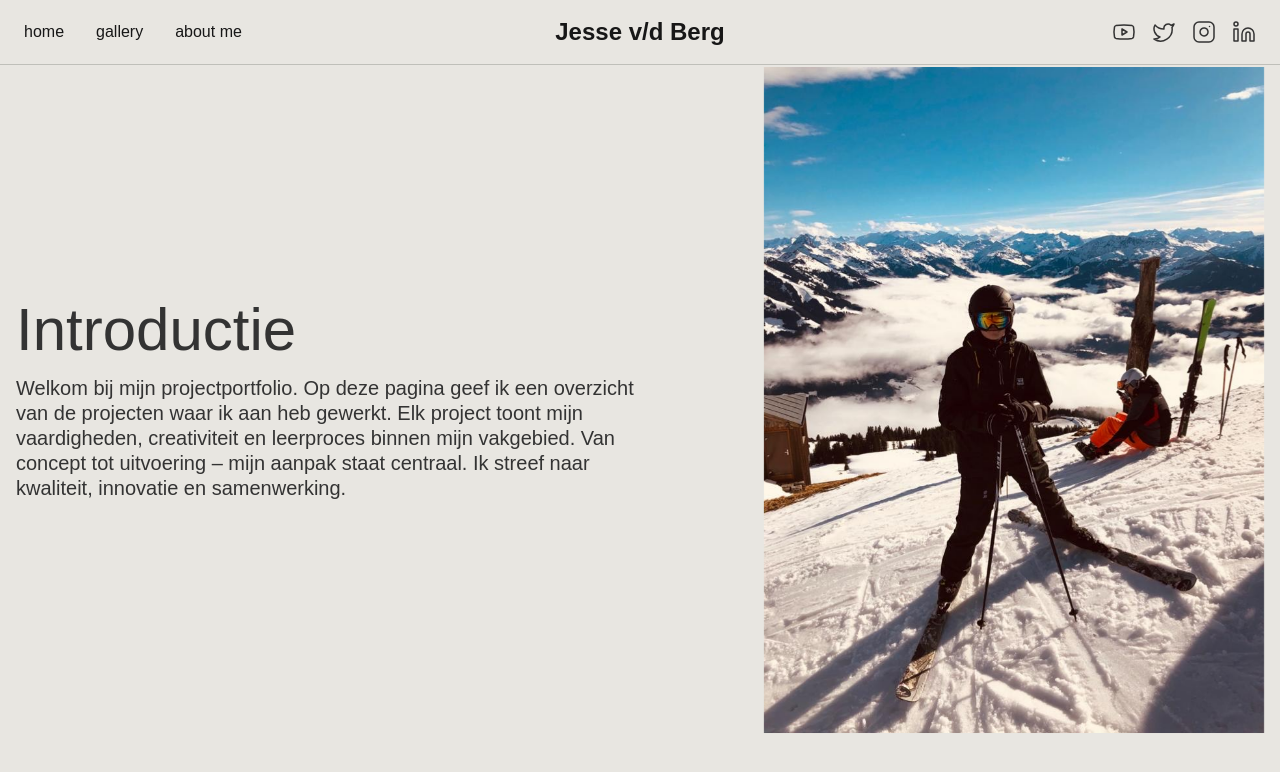
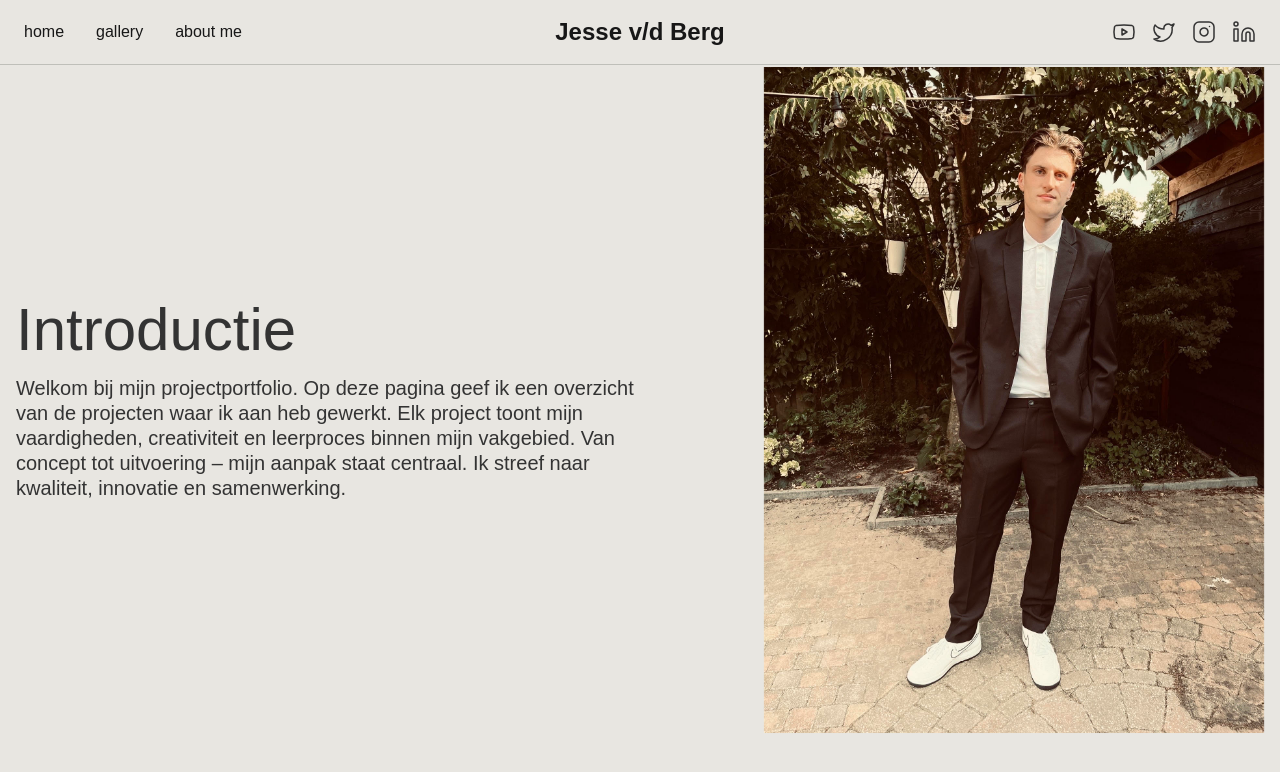
Before and after one commit to jessevandenberg/showcaseportfolio, a Next.js app: page / in a window 1280 px wide. Shown: the top 772 px of the page. Built offline with nearby package versions, Linux system fonts and the light colour scheme.

Commit message:
foto verandern

```diff
--- a/app/page.jsx
+++ b/app/page.jsx
@@ -50,7 +50,7 @@ export default function Home() {
 
               {/* Afbeelding */}
               <motion.div className="flex justify-end w-full md:w-1/2" style={{ x: imageX }}>
-                <Image src="/homepagina.png" alt="Project afbeelding" width={500} height={400} className="object-cover" />
+                <Image src="/portfoliofoto.png" alt="Project afbeelding" width={500} height={400} className="object-cover" />
               </motion.div>
 
               {/* Projecten Intro */}
```
Also changed, not shown: public/portfoliofoto.png (added).
